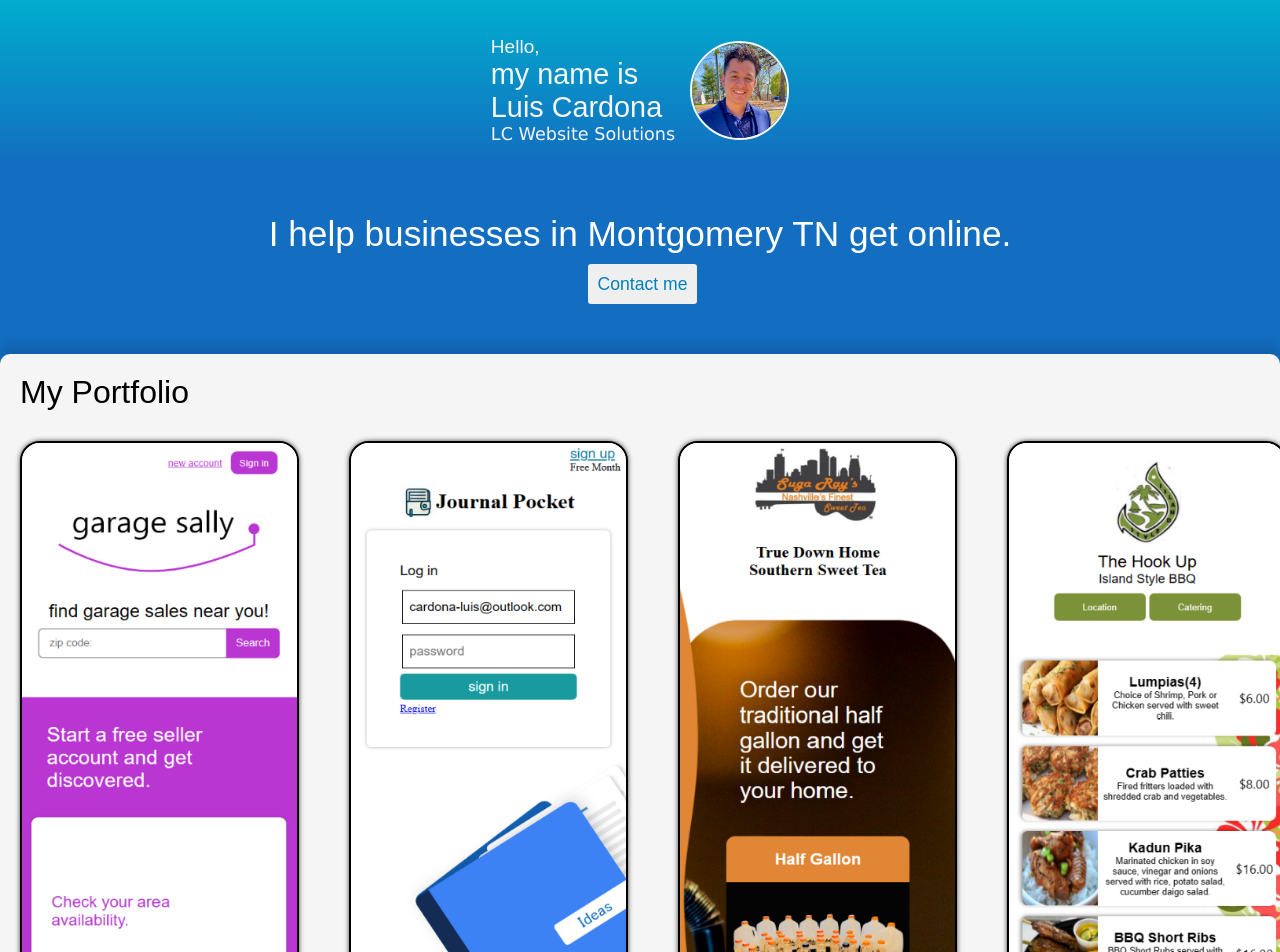
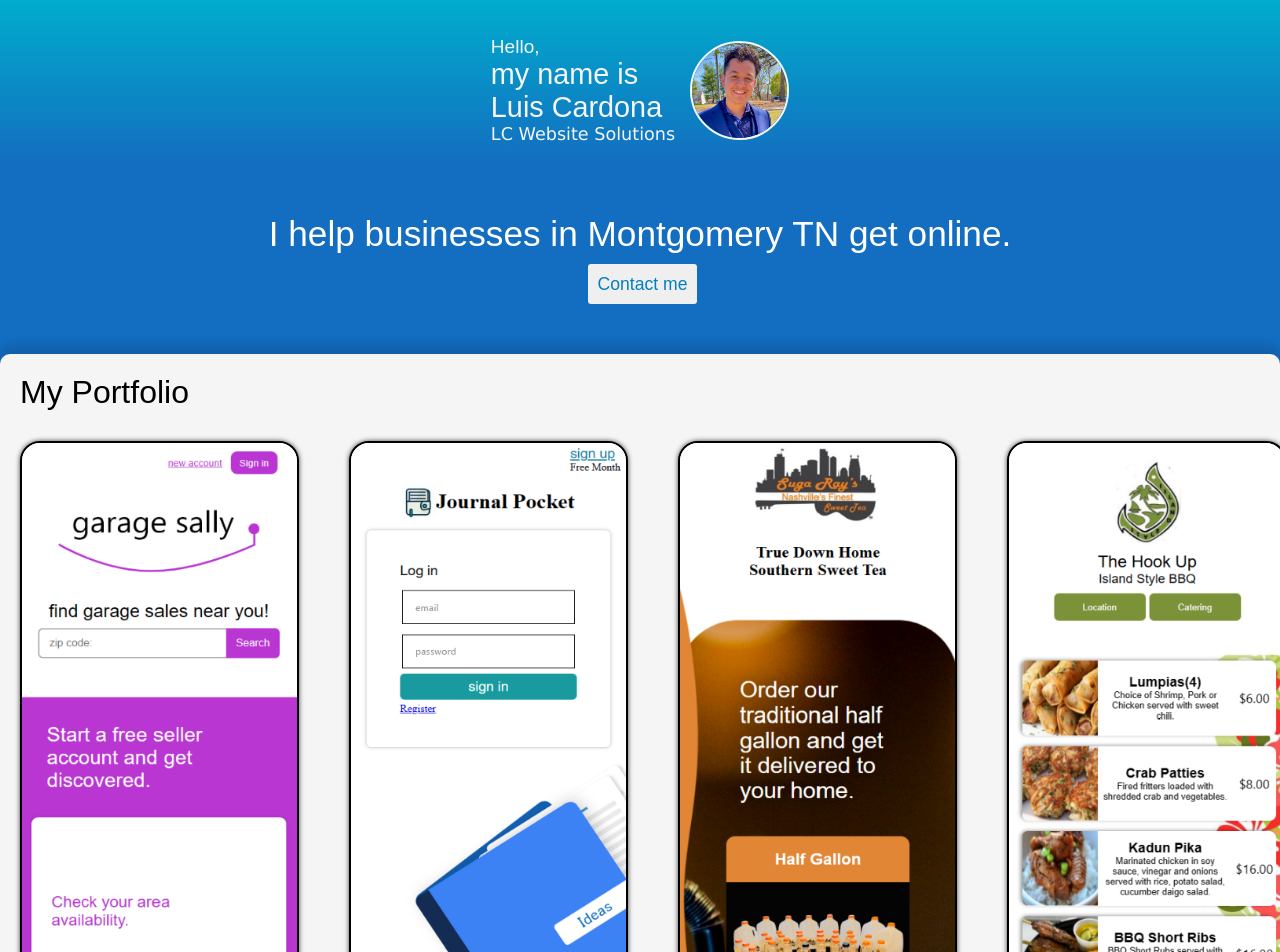
Before and after one commit to louieLouie117/react-portfolio, a React (Create React App) app in the folder client/: page / in a window 1280 px wide. Shown: the top 952 px of the page. Built offline with nearby package versions, Linux system fonts and the light colour scheme.

Commit message:
ChangedPhoto

```diff
--- a/client/src/components/LandingPage/WorkExperience.jsx
+++ b/client/src/components/LandingPage/WorkExperience.jsx
@@ -47,7 +47,7 @@
                     <li>
 
 
-                      <img src="img/Portfolio/JournalPocketWebsite.png" alt=''/>
+                      <img src="img/Portfolio/JournalPocketApp.png" alt=''/>
                             <footer className='CardFooter-Container'>
                             <a href="https://github.com/louieLouie117/Responsive-ProgressLogger">
                                   <button>Coming Soon</button>
```
Also changed, not shown: client/public/img/Portfolio/JournalPocketApp.png (added).
